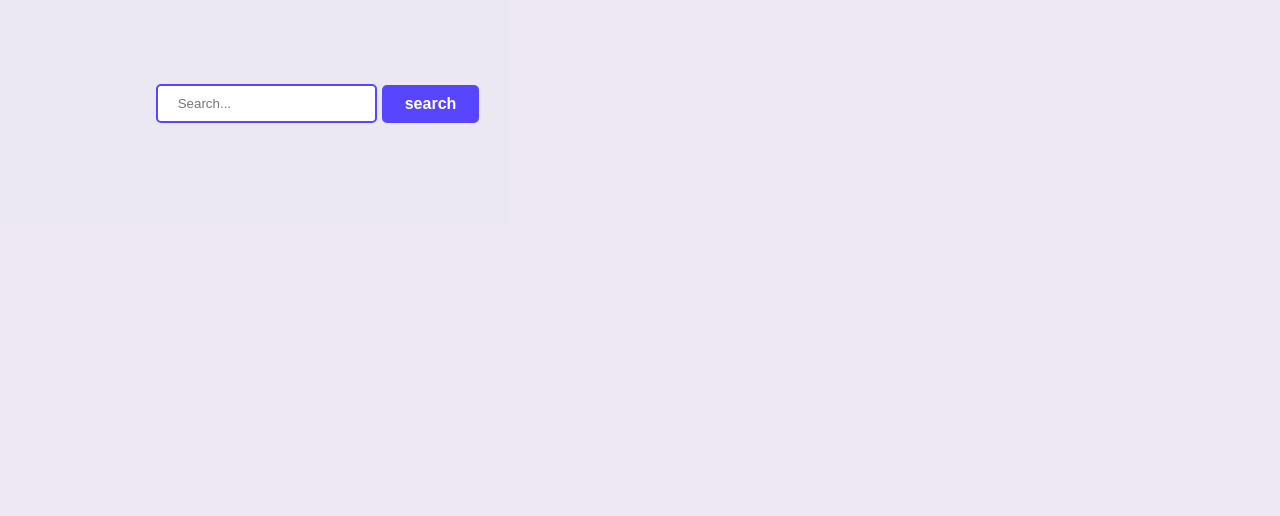
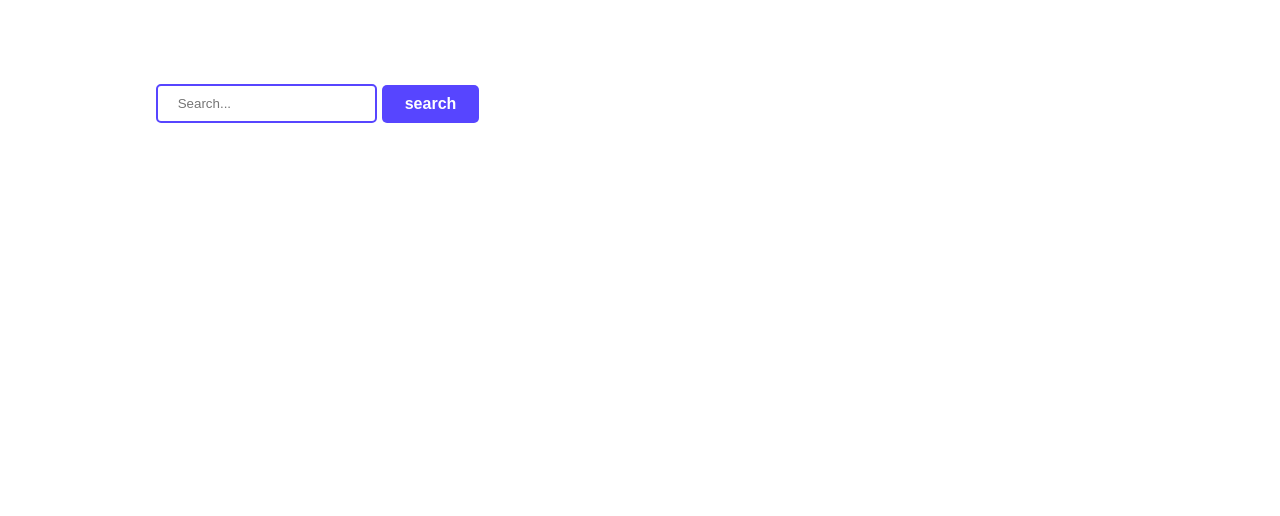
Before and after one commit to ManishCoderlive/RentLocalHomes, a plain HTML site: page htmls/index.html in a window 1280 px wide. Shown: the part 284-800 px from the top of the page. Drawn offline with Linux system fonts and the light colour scheme.

Commit message:
color change

```diff
--- a/css/style.css
+++ b/css/style.css
@@ -1,5 +1,5 @@
 :root{
-  --bkg: rgba(230, 224, 236, 0.737);
+  --bkg: rgba(255, 255, 255, 0.737);
   --btn: #5745ff;
   --text: #ffffff;
   --hov: #8245ff
@@ -111,9 +111,6 @@ body {
   font-size: 32px;
 }
 
-
-
-
 .search-container {
   display: flex;
   align-items: center;
```
